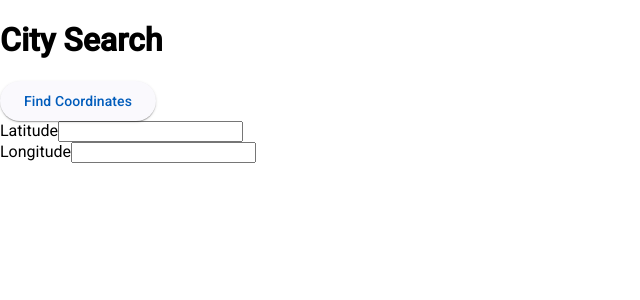
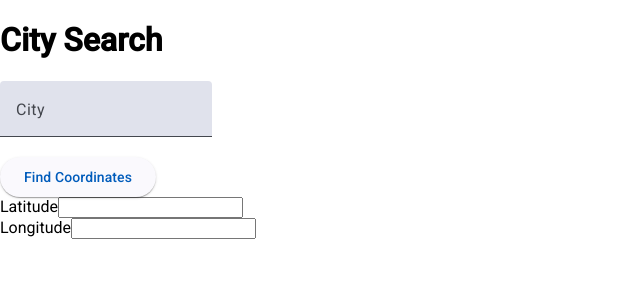
Before and after one commit to Anico94/City-Weather, an Angular app: page / in a window 1280 px wide. Shown: the top 300 px of the page, without its empty margins (0-640 px from the left). Built offline with nearby package versions, Linux system fonts and the light colour scheme.

Commit message:
feat: add autocomplete field

```diff
--- a/src/app/city-search/city-search.component.html
+++ b/src/app/city-search/city-search.component.html
@@ -1,11 +1,22 @@
 <div class="container">
   <h1>City Search</h1>
   <form [formGroup]="citySearchForm">
-    <mat-autocomplete #auto="matAutocomplete">
-      @for (city of cities; track city) {
-      <mat-option [value]="cities">{{ city }}</mat-option>
-      }
-    </mat-autocomplete>
+    <mat-form-field>
+      <mat-label>City</mat-label>
+      <input
+        type="text"
+        placeholder="Brisbane"
+        aria-label="String"
+        matInput
+        formControlName="cityName"
+        [matAutocomplete]="auto"
+      />
+      <mat-autocomplete #auto="matAutocomplete">
+        @for (city of cities; track city) {
+        <mat-option [value]="city">{{ city }}</mat-option>
+        }
+      </mat-autocomplete>
+    </mat-form-field>
 
     <div><button mat-raised-button>Find Coordinates</button></div>
 
--- a/src/app/city-search/city-search.component.ts
+++ b/src/app/city-search/city-search.component.ts
@@ -2,7 +2,6 @@ import { Component, OnInit } from '@angular/core';
 import {
   ReactiveFormsModule,
   FormsModule,
-  FormBuilder,
   FormGroup,
   FormControl,
 } from '@angular/forms';
@@ -10,6 +9,7 @@ import { MatButtonModule } from '@angular/material/button';
 import { MatAutocompleteModule } from '@angular/material/autocomplete';
 import { MatInputModule } from '@angular/material/input';
 import { MatFormFieldModule } from '@angular/material/form-field';
+import { map, Observable, startWith } from 'rxjs';
 
 @Component({
   selector: 'app-city-search',
@@ -39,6 +39,19 @@ export class CitySearchComponent implements OnInit {
   });
 
   public cities: string[] = ['Brisbane', 'London', 'Tokyo'];
+  public filteredCities: Observable<string[]> | undefined;
 
-  ngOnInit(): void {}
+  ngOnInit(): void {
+    this.filteredCities = this.cityNameControl.valueChanges.pipe(
+      startWith(''),
+      map((value) => this._filter(value || ''))
+    );
+  }
+
+  private _filter(value: string): string[] {
+    const filterValue = value.toLowerCase();
+    return this.cities.filter((city) =>
+      city.toLowerCase().includes(filterValue)
+    );
+  }
 }
```
